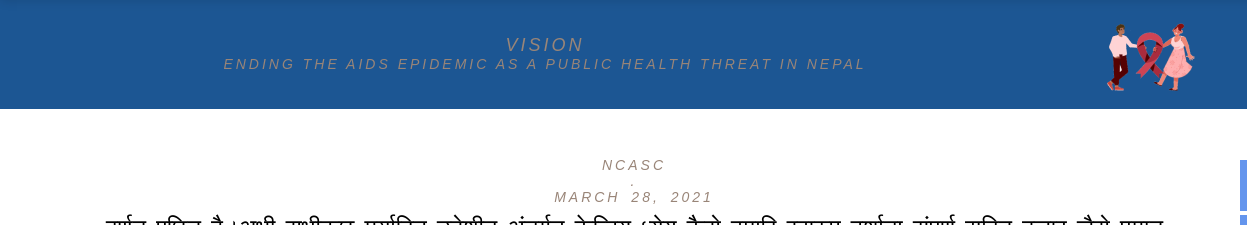
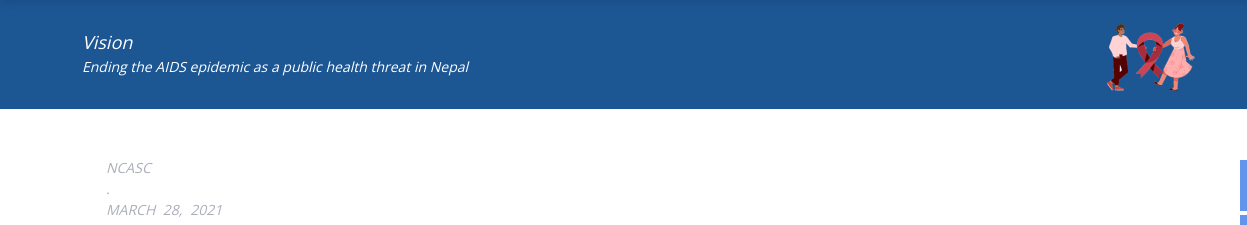
Before and after one commit to supertramp32/ncasc, a plain HTML site: page pages/newsroom/news-detail.html in a window 1280 px wide. Shown: the part 180-405 px from the top of the page, 0-1247 px from the left. Drawn offline with nearby package versions, Linux system fonts and the light colour scheme.

Commit message:
css of news details par has been fixed

```diff
--- a/pages/newsroom/news-detail.html
+++ b/pages/newsroom/news-detail.html
@@ -39,15 +39,6 @@
 
     <!-- social media share css start -->
     <style>
-      p,
-      span,
-      .twitter {
-        font: normal normal 10px Arial;
-        text-align: center;
-        color: #998578;
-        text-transform: uppercase;
-        letter-spacing: 3px;
-      }
 
       .twitter {
         color: #72898b;
```
